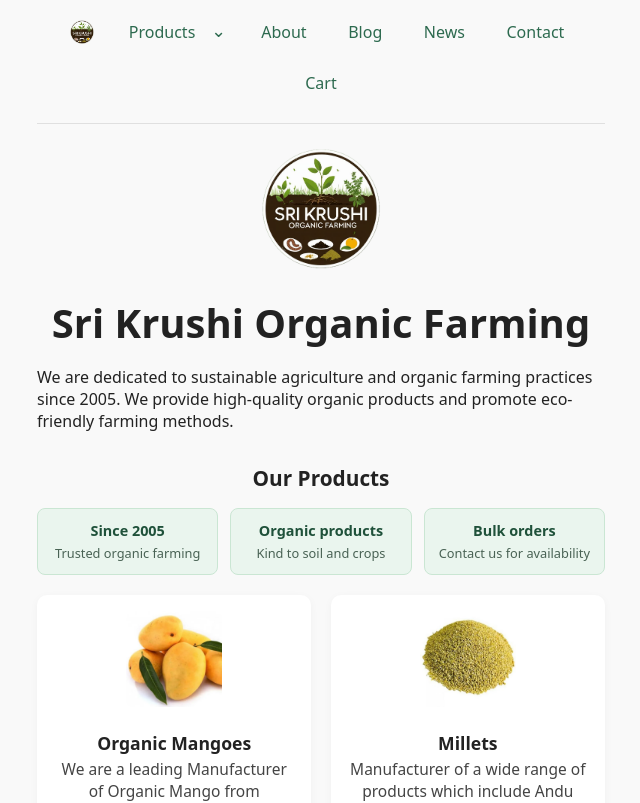
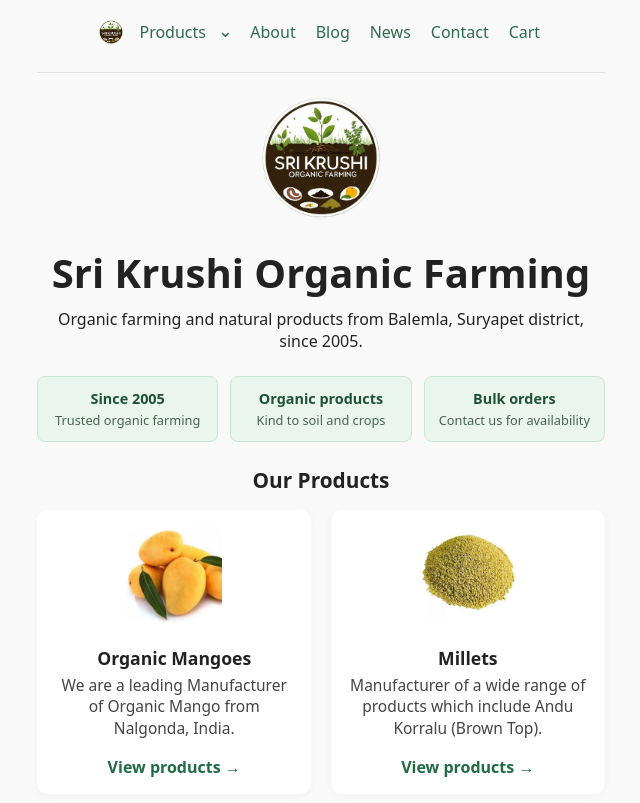
Before and after one commit to SriKrushiArganicFarming/srikrushiarganicfarming.github.io, a React (Vite) app: page / in a window 1280 px wide. Shown: the top 803 px of the page, without its empty margins (319-959 px from the left). Built offline with nearby package versions, Linux system fonts and the light colour scheme.

Commit message:
feat: update product description and improve layout with new styling for headings and navigation

```diff
--- a/src/App.css
+++ b/src/App.css
@@ -297,6 +297,10 @@
     margin: 0 auto 1.25rem;
 }
 
+.trust-highlights + h2 {
+    margin-top: 1.5rem;
+}
+
 .trust-highlights div {
     background: #eaf5ee;
     border: 1px solid #cae6d3;
@@ -457,6 +461,12 @@
     align-items: center;
     margin-bottom: 1.5rem;
     flex-wrap: wrap;
+}
+
+.home-intro {
+    margin: 0 auto 1.5rem;
+    max-width: 44rem;
+    text-align: center;
 }
 
 .nav a {
@@ -759,6 +769,16 @@
 
 
 @media (min-width: 600px) {
+    .nav {
+        column-gap: 0.35rem;
+        flex-wrap: nowrap;
+    }
+
+    .nav a {
+        padding-left: 0.45rem;
+        padding-right: 0.45rem;
+    }
+
     .order-form {
         margin-left: auto;
         margin-right: auto;
--- a/src/App.tsx
+++ b/src/App.tsx
@@ -53,16 +53,14 @@
     <>
       <img src={logo} alt="Sri Krushi Organic Farming Logo" className="logo" />
       <h1>Sri Krushi Organic Farming</h1>
-      <p>
-        We are dedicated to sustainable agriculture and organic farming practices since 2005. We provide high-quality organic products and promote eco-friendly farming methods.
-      </p>
+      <p className="home-intro">Organic farming and natural products from Balemla, Suryapet district, since 2005.</p>
       <section>
-        <h2>Our Products</h2>
         <div className="trust-highlights" aria-label="Why choose Sri Krushi Organic Farming">
           <div><strong>Since 2005</strong><span>Trusted organic farming</span></div>
           <div><strong>Organic products</strong><span>Kind to soil and crops</span></div>
           <div><strong>Bulk orders</strong><span>Contact us for availability</span></div>
         </div>
+        <h2>Our Products</h2>
         <div className="products">
           {PRODUCTS.map((product) => (
             <Link
```
Also changed, not shown: 1 other file (tests, documents, lock files or other folders).
